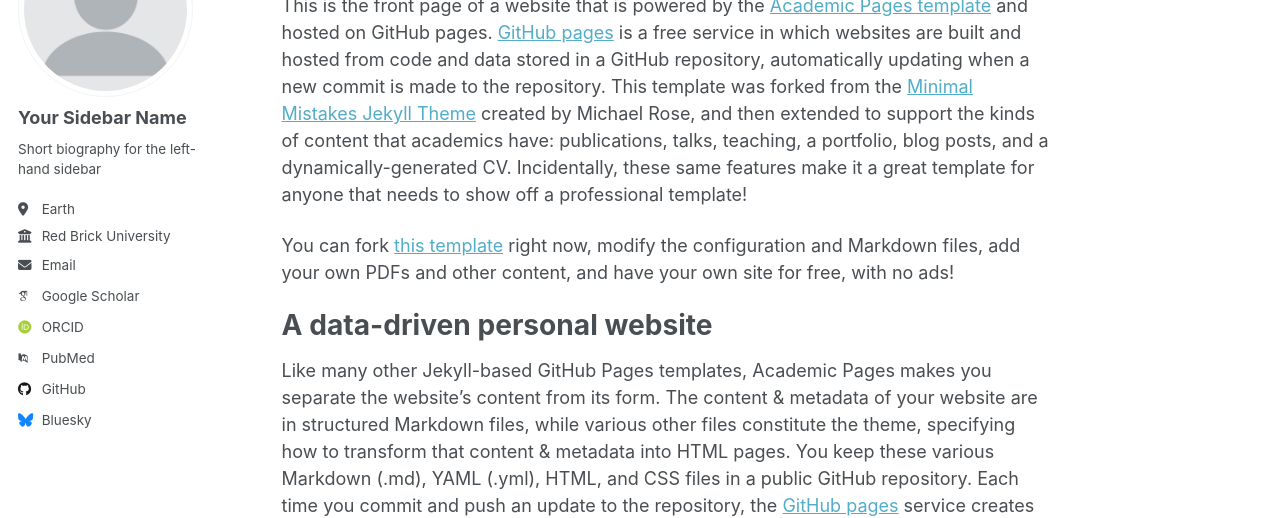
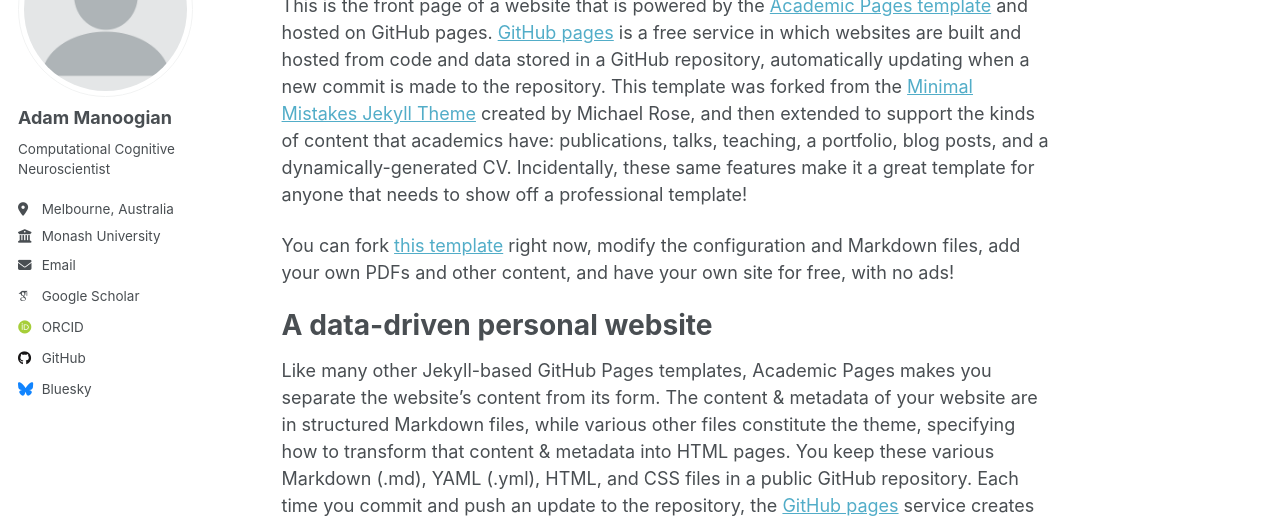
Before and after one commit to adammanoogian/adammanoogian.github.io, a Jekyll site: the page built from _pages/about.md, in a window 1280 px wide. Shown: the part 177-695 px from the top of the page. Built offline with Jekyll 4.4.1, drawn with Linux system fonts in a browser that asks for light colours; some web fonts are replaced; a script that is not in the unit is left out.

Commit message:
initial config update

```diff
--- a/_config.yml
+++ b/_config.yml
@@ -24,23 +24,23 @@ repository               : "academicpages/academicpages.github.io"
 author:
   # Biographic information
   avatar           : "profile.png"
-  name             : "Your Sidebar Name"
+  name             : "Adam Manoogian"
   pronouns         : # example: "she/her"
-  bio              : "Short biography for the left-hand sidebar"
-  location         : "Earth"
-  employer         : "Red Brick University"
+  bio              : "Computational Cognitive Neuroscientist"
+  location         : "Melbourne, Australia"
+  employer         : "Monash University"
   uri              : # URL
-  email            : "none@example.org"
+  email            : "adam.manoogian@monash.edu"
 
   # Academic websites
   academia         : # URL
   arxiv            : # URL - Update with the correct link to your profile
-  googlescholar    : "https://scholar.google.com/citations?user=PS_CX0AAAAAJ"
+  googlescholar    : "https://scholar.google.com/citations?user=8XzfmpIAAAAJ&hl=en&oi=ao"
   inspire-hep      : # URL
   impactstory      : # URL
-  orcid            : "https://orcid.org/yourorcidurl"
+  orcid            : "https://orcid.org/0009-0002-8002-3191"
   semantic         : # URL
-  pubmed           : "https://www.ncbi.nlm.nih.gov/pubmed/?term=john+snow"
+  pubmed           : # URL
   researchgate     : # URL
   scopus           : # URL
 
@@ -48,13 +48,13 @@ author:
   bitbucket        : # Username - Update with your username on the site
   codepen          : # Username
   dribbble         : # Username
-  github           : "academicpages"
+  github           : "https://github.com/adammanoogian"
   kaggle           : # Username
   stackoverflow    : # User number or user number and name (i.e., use "1" or "1/jeff-atwood")
 
   # Social media
   artstation       : # Username
-  bluesky          : "bsky.app" # Replace this with you Bluesky username
+  bluesky          : "@adam-manoogian.bsky.social" # Replace this with you Bluesky username
   facebook         : # Username
   flickr           : # Username
   foursquare       : # Username
```
